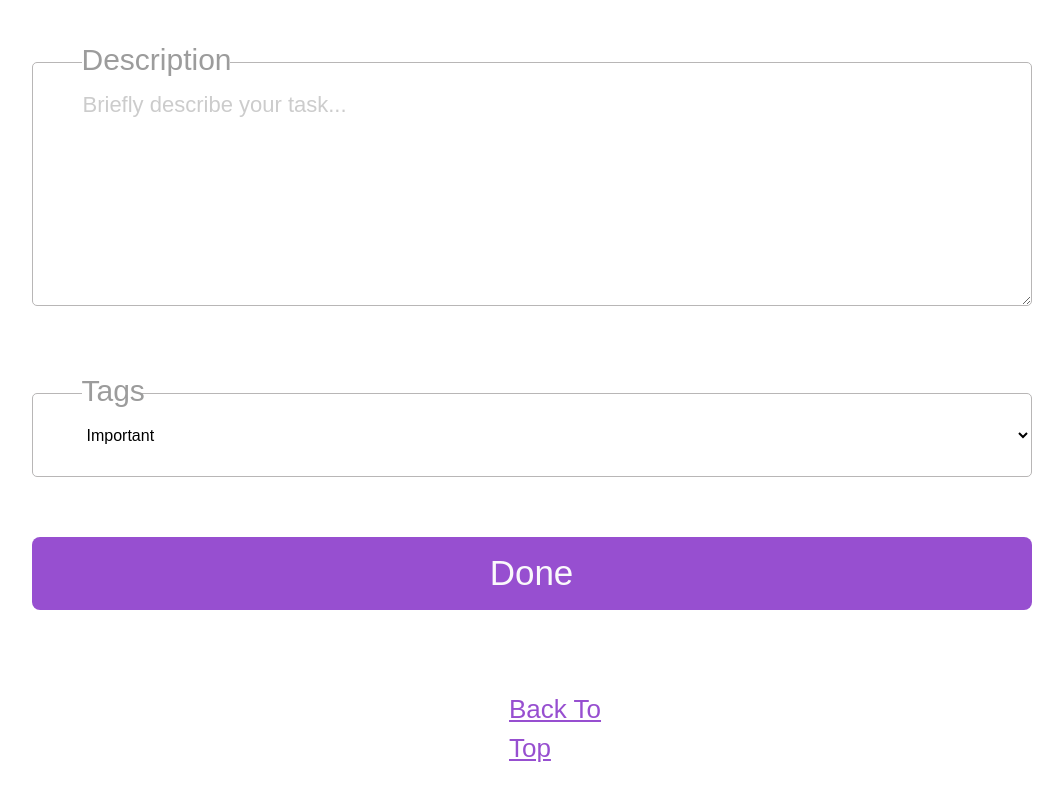
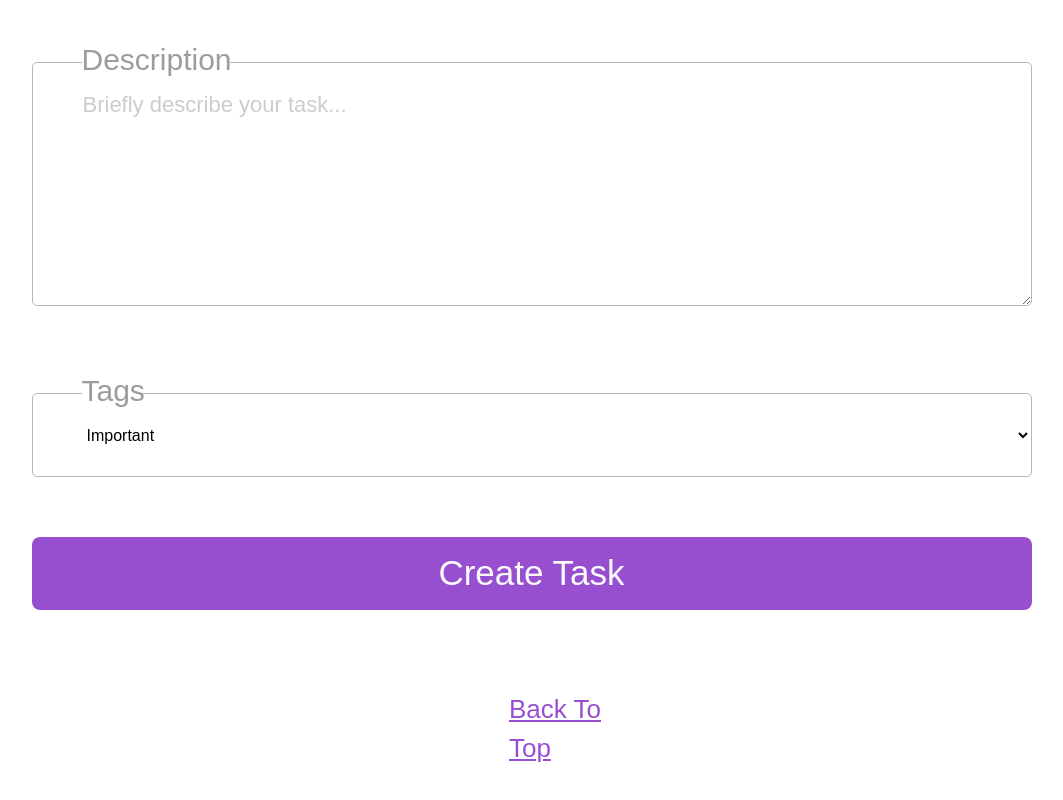
Before and after one commit to YounQsheyex/Task-Duty, a React (Vite) app: page /newTask in a window 1280 px wide. Shown: the part 460-1260 px from the top of the page, without its empty margins (67-1130 px from the left). Built offline with nearby package versions, Linux system fonts and the light colour scheme; a web font is replaced by a local one.

Commit message:
feat: added features to button

```diff
--- a/src/components/AllTask.jsx
+++ b/src/components/AllTask.jsx
@@ -8,6 +8,7 @@ import { useEffect, useState } from "react";
 import { toast } from "react-toastify";
 import { useNavigate } from "react-router-dom";
 import SusLoader from "./SusLoader.jsx";
+
 
 const AllTask = () => {
   const [isLoading, setIsLoading] = useState(true);
--- a/src/components/EditTaskForm.jsx
+++ b/src/components/EditTaskForm.jsx
@@ -5,6 +5,7 @@ import { useState } from "react";
 import { axiosInstance } from "../../utils/axiosIntance";
 import { useParams } from "react-router-dom";
 import { toast } from "react-toastify";
+import { ClipLoader } from "react-spinners";
 
 const EditTaskForm = () => {
   const redirect = useNavigate();
@@ -120,7 +121,7 @@ const EditTaskForm = () => {
             disabled={isSubmitting}
             className="text-[35px] font-[500] text-[#faf9fb] cursor-pointer"
           >
-            Done
+            {isSubmitting ? <ClipLoader color="#faf9fb" size={30} /> : "Done"}
           </button>
         </div>
         {/* </Link> */}
--- a/src/components/NewTaskForm.jsx
+++ b/src/components/NewTaskForm.jsx
@@ -4,6 +4,7 @@ import { useState } from "react";
 import { axiosInstance } from "../../utils/axiosIntance";
 import { useNavigate } from "react-router-dom";
 import { toast } from "react-toastify";
+import { ClipLoader } from "react-spinners";
 
 const NewTaskForm = () => {
   const redirect = useNavigate();
@@ -98,7 +99,11 @@ const NewTaskForm = () => {
             disabled={isSubmitting}
             className="text-[35px] font-[500] text-[#faf9fb] cursor-pointer"
           >
-            Done
+            {isSubmitting ? (
+              <ClipLoader color="#faf9fb" size={30} />
+            ) : (
+              "Create Task"
+            )}
           </button>
         </div>
         {/* </Link> */}
```
